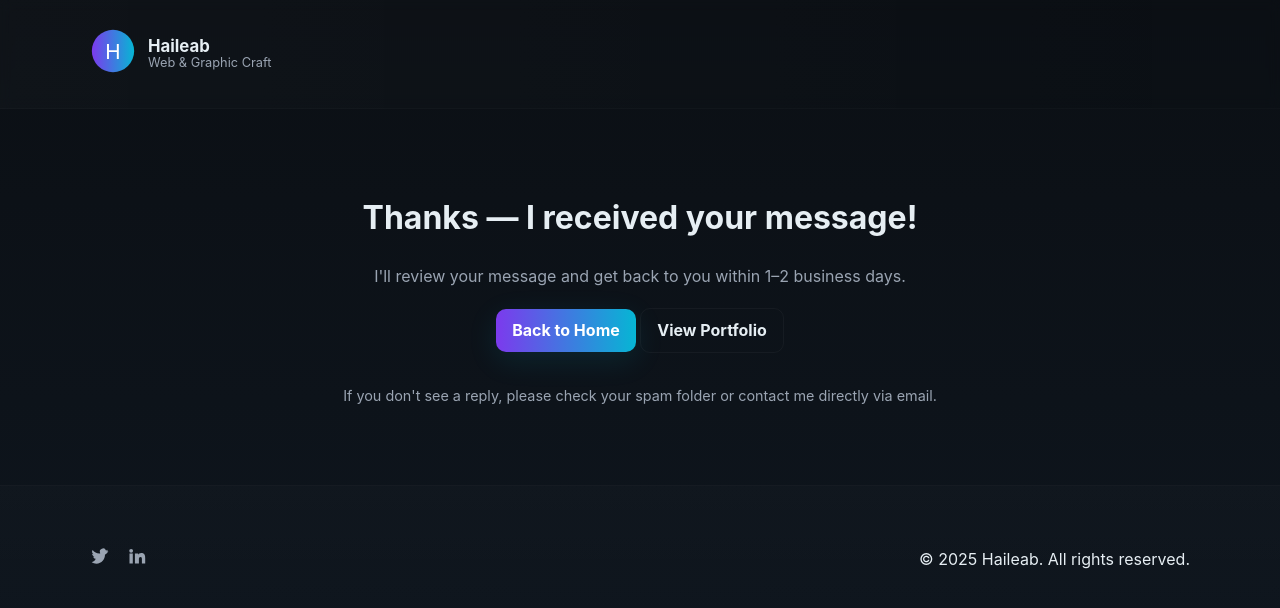
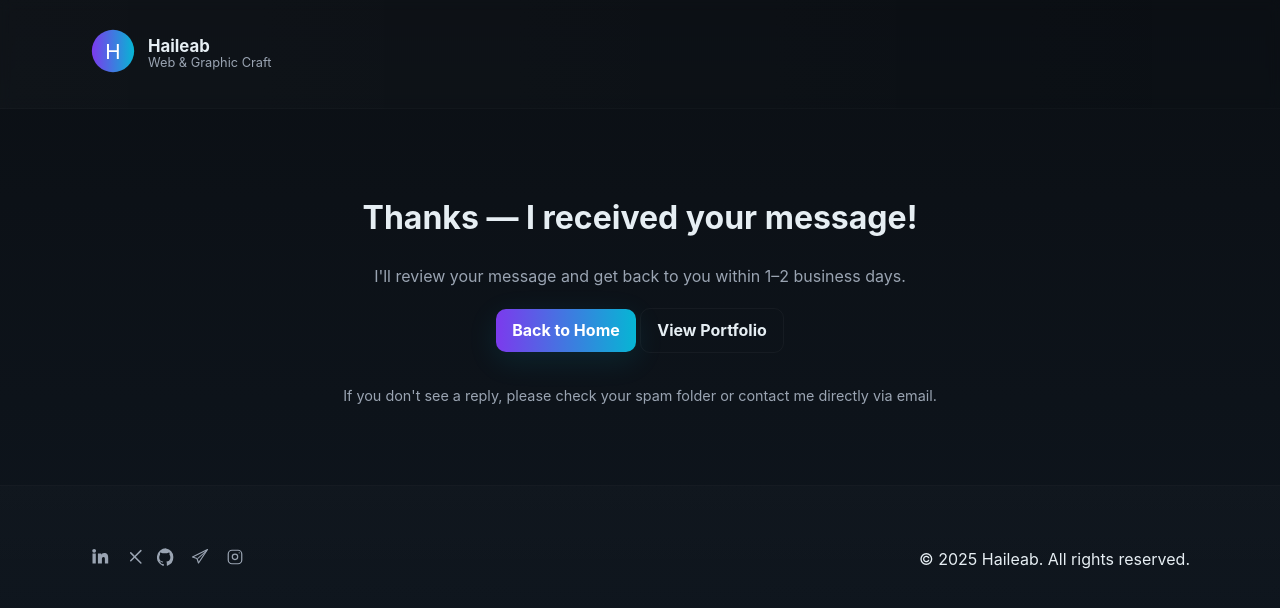
Before and after one commit to Haileab33/my-websitee, a plain HTML site: page thank-you.html in a window 1280 px wide. Drawn offline with Linux system fonts and the light colour scheme.

Commit message:
Update social media links in thank-you.html

```diff
--- a/thank-you.html
+++ b/thank-you.html
@@ -45,17 +45,33 @@
   <footer class="site-footer">
     <div class="container footer-inner">
       <div class="socials" aria-label="Social media links">
-        <a href="#" aria-label="Twitter (placeholder)" class="social" title="Twitter">
-          <svg width="20" height="20" viewBox="0 0 24 24" fill="none" aria-hidden="true">
-            <path d="M22 5.92c-.66.3-1.38.5-2.13.6a3.7 3.7 0 0 0 1.62-2.05 7.3 7.3 0 0 1-2.34.9A3.66 3.66 0 0 0 12.1 8.1c0 .29.03.57.1.84A10.4 10.4 0 0 1 3.1 4.9a3.65 3.65 0 0 0 1.13 4.88 3.6 3.6 0 0 1-1.66-.46v.05c0 1.7 1.2 3.14 2.8 3.46-.3.08-.6.12-.92.12-.22 0-.45-.02-.67-.06.45 1.4 1.75 2.42 3.29 2.45A7.34 7.34 0 0 1 2 19.55a10.36 10.36 0 0 0 5.6 1.64c6.7 0 10.36-5.56 10.36-10.37v-.47A7.3 7.3 0 0 0 22 5.92z" fill="currentColor"/>
-          </svg>
-        </a>
 
-        <a href="#" aria-label="LinkedIn (placeholder)" class="social" title="LinkedIn">
+        <a href="https://www.linkedin.com/in/haileab/" target="_blank" rel="noopener" title="LinkedIn" aria-label="LinkedIn">
           <svg width="20" height="20" viewBox="0 0 24 24" fill="none" aria-hidden="true">
             <path d="M4.98 3.5a2.3 2.3 0 1 1 0 4.6 2.3 2.3 0 0 1 0-4.6zM3 8.98h3.96V21H3V8.98zM9.5 9h3.8v1.6h.06c.53-1 1.82-2.06 3.74-2.06 4 0 4.74 2.64 4.74 6.07V21h-3.96v-5.1c0-1.2-.02-2.74-1.67-2.74-1.67 0-1.92 1.3-1.92 2.64V21H9.5V9z" fill="currentColor"/>
           </svg>
         </a>
+        <a href="https://x.com/" target="_blank" rel="noopener" title="X " aria-label="X">
+  <svg width="18" height="18" viewBox="0 0 24 24" fill="none" aria-hidden="true" xmlns="http://www.w3.org/2000/svg">
+    <path d="M5 6.5L18.5 20" stroke="currentColor" stroke-width="2" stroke-linecap="round" stroke-linejoin="round"/>
+    <path d="M18.5 3.5L5 17" stroke="currentColor" stroke-width="2" stroke-linecap="round" stroke-linejoin="round"/>
+  </svg>
+  <a href="https://github.com/" target="_blank" rel="noopener" title="GitHub" aria-label="GitHub">
+              <svg width="18" height="18" viewBox="0 0 24 24" fill="none" aria-hidden="true"><path d="M12 .5a12 12 0 00-3.8 23.4c.6.1.8-.25.8-.55v-2c-3.3.72-4-1.6-4-1.6-.5-1.1-1.2-1.4-1.2-1.4-1-.7.08-.7.08-.7 1.1.08 1.7 1.1 1.7 1.1 1 .1 1.6.7 2 .9.1-.7.4-1.2.8-1.4-2.6-.3-5.4-1.3-5.4-5.9 0-1.3.5-2.4 1.2-3.2-.1-.3-.5-1.5.1-3.2 0 0 1-.3 3.3 1.2.9-.2 1.8-.3 2.8-.3s1.9.1 2.8.3c2.3-1.5 3.3-1.2 3.3-1.2.6 1.7.2 2.9.1 3.2.8.8 1.2 1.9 1.2 3.2 0 4.6-2.8 5.6-5.4 5.9.4.3.7.9.7 1.9v2.8c0 .3.2.7.8.6A12 12 0 0012 .5z" fill="currentColor"/></svg>
+            </a>
+            <a href="https://t.me/Lel_1717" target="_blank" rel="noopener" title="Telegram" aria-label="Telegram">
+  <svg width="18" height="18" viewBox="0 0 24 24" fill="none" aria-hidden="true" xmlns="http://www.w3.org/2000/svg">
+    <path d="M22 2L2 12l6 2 2 6 12-18z" stroke="currentColor" stroke-width="1.6" stroke-linecap="round" stroke-linejoin="round" fill="none"/>
+    <path d="M9.5 13.5L20 4.5" stroke="currentColor" stroke-width="1.6" stroke-linecap="round" stroke-linejoin="round" fill="none" opacity="0.9"/>
+  </svg>
+</a>
+
+<a href="https://www.instagram.com/_hhaile_" target="_blank" rel="noopener" title="Instagram" aria-label="Instagram">
+  <svg width="18" height="18" viewBox="0 0 24 24" fill="none" aria-hidden="true" xmlns="http://www.w3.org/2000/svg">
+    <rect x="3" y="3" width="18" height="18" rx="5" stroke="currentColor" stroke-width="1.6" fill="none"/>
+    <circle cx="12" cy="11.8" r="3.6" stroke="currentColor" stroke-width="1.6" fill="none"/>
+    <circle cx="17.6" cy="6.4" r="0.8" fill="currentColor"/> </svg>
+</a>
       </div>
 
       <div class="copyright">© <span id="year"></span> Haileab. All rights reserved.</div>
```
